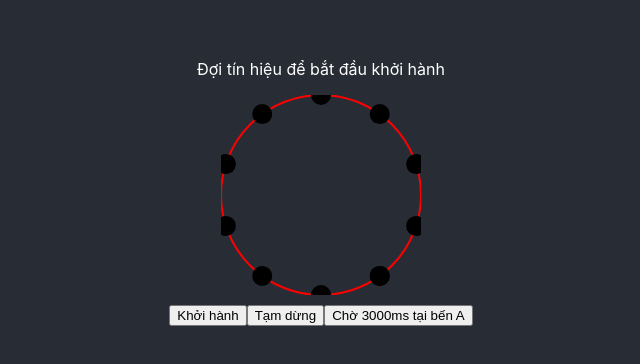
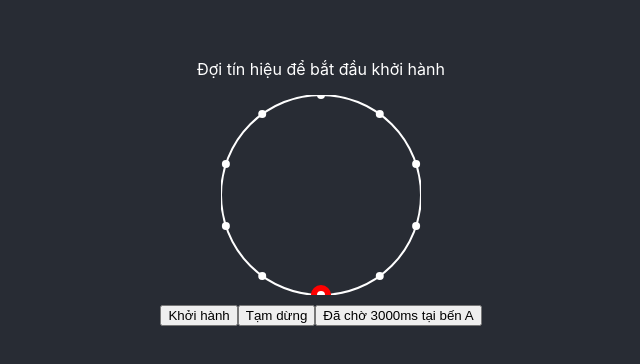
Before and after one commit to tandv592082/QueueBusFlow, a React (Create React App) app: page / in a window 1280 px wide. Shown: the part 216-580 px from the top of the page, without its empty margins (319-959 px from the left). Built offline with nearby package versions, Linux system fonts and the light colour scheme.

Commit message:
feat: update bus flow logic

```diff
--- a/src/App.js
+++ b/src/App.js
@@ -1,4 +1,4 @@
-import { useCallback, useEffect, useRef, useState } from "react";
+import { useEffect, useRef, useState } from "react";
 import "./App.css";
 import {
   DEFAULT_LOCATIONS_LIST,
@@ -16,64 +16,78 @@ const positions = generateLocationPostions(
 );
 
 function App() {
-  const [currPosition, setCurrPosition] = useState(positions[0]);
-  const [pause, setPause] = useState(false);
-  const [stop, setStop] = useState(false);
-  const [ignoreLocation, setIgnoreLocation] = useState(false);
-  const [start, setStart] = useState(false);
+  const [currentPosition, setCurrentPostition] = useState(positions[0]);
+  const [isPause, setIsPause] = useState(false);
+  const [isStop, setIsStop] = useState(false);
+  const [isIgnoreWaitInNextLocation, setIsIgnoreWaitInNextLocation] =
+    useState(false);
+  const [isBusStarted, setIsBusStarted] = useState();
   const [currentIndex, setCurrentIndex] = useState(0);
 
-
-  const currDegree = useRef(0);
-  const timerRun = useRef(null);
-  const timerWait = useRef(null);
+  const degree = useRef(0); // start at o degree
+  const timerRunId = useRef(null);
+  const timerWaitId = useRef(null);
 
   useEffect(() => {
-    if (!start) {
-      currDegree.current = 0;
-      setCurrPosition((prev) => ({ prev, ...positions[0] }));
+    if (!isBusStarted) {
+      if (isBusStarted !== undefined) {
+        degree.current = 0;
+        setCurrentPostition((prev) => ({ ...prev, ...positions[0] }));
+        setCurrentIndex(0);
+      }
     } else {
-      if (pause || stop) {
-        clearInterval(timerRun.current);
+      if (isPause || isStop) {
+        console.log("Bus is pause or stop!");
+        //clear timer run
+        clearInterval(timerRunId.current);
       } else {
-        timerRun.current = setInterval(() => {
-
-          const isBusMatchingLocation =  positions.some((pos) => {
-            return pos.x === currPosition.x && pos.y === currPosition.y;
-          })
-
-          if (isBusMatchingLocation && !ignoreLocation) {
-            setStop(true);
-
-            timerWait.current = setTimeout(() => {
-              setStop(false);
-            }, BUS_STOP_TIMEOUT);
-          }
-
-          currDegree.current++;
-          const currentPos = getPositionFromQuandrantAndRadius(
-            currDegree.current % 360,
+        timerRunId.current = setInterval(() => {
+          const position = getPositionFromQuandrantAndRadius(
+            degree.current % 360,
             CIRCLE_RADIUS
           );
-          setCurrPosition((prev) => ({ ...prev, ...currentPos }));
+
+          let index = positions.findIndex((pos) => {
+            return pos.x === position.x && pos.y === position.y;
+          });
+
+          degree.current++;
+
+          if (index >= 0) {
+            index = (index + 1) % 10;
+            if (isIgnoreWaitInNextLocation) {
+              clearTimeout(timerWaitId.current);
+              setCurrentIndex(prev => (prev + 1) %  DEFAULT_LOCATIONS_LIST.length);
+              setIsIgnoreWaitInNextLocation(false);
+            } else {
+              setIsStop(true);
+
+              timerWaitId.current = setTimeout(() => {
+                setCurrentIndex(prev => (prev + 1) %  DEFAULT_LOCATIONS_LIST.length);
+                setIsStop(false);
+              }, BUS_STOP_TIMEOUT);
+            }
+          } else {
+            setCurrentPostition((prev) => ({ ...prev, ...position }));
+          }
         }, 100);
       }
     }
 
-    return () => {
-      clearInterval(timerRun.current);
-    };
+    return () => clearInterval(timerRunId.current);
     // eslint-disable-next-line react-hooks/exhaustive-deps
-  }, [pause, stop, ignoreLocation, start]);
+  }, [isPause, isStop, isIgnoreWaitInNextLocation, isBusStarted]);
 
   return (
     <div className="App">
       <header className="App-header">
         <p>
-          {!start
+          {!isBusStarted
             ? "Đợi tín hiệu để bắt đầu khởi hành"
-            : pause
-            ? "Bus đang tạm dừng!"
+            : isPause
+            ? `Bus đang tạm dừng`
+            : isStop
+            ? `Xe đang chờ tại bến ${positions[currentIndex].title}`
             : `Đang tới bến ${positions[currentIndex].title}`}
         </p>
         <svg width={CIRCLE_RADIUS * 2} height={CIRCLE_RADIUS * 2}>
@@ -82,15 +96,15 @@ function App() {
             cy={CIRCLE_RADIUS}
             r={CIRCLE_RADIUS}
             fill="none"
-            stroke="red"
+            stroke="white"
             strokeWidth="2"
           />
           <g>
             <circle
-              cx={currPosition.x}
-              cy={currPosition.y}
+              cx={currentPosition.x}
+              cy={currentPosition.y}
               r="10"
-              fill="black"
+              fill="red"
             ></circle>
             {positions.map((position, index) => (
               <circle
@@ -98,25 +112,29 @@ function App() {
                 title={position.title}
                 cx={position.x}
                 cy={position.y}
-                r="10"
-                fill="black"
+                r="4"
+                fill="white"
               ></circle>
             ))}
           </g>
         </svg>
         <div>
-          <button onClick={() => setStart(!start)}>
-            {start ? "Reset" : "Khởi hành"}
+          <button onClick={() => setIsBusStarted(!isBusStarted)}>
+            {isBusStarted ? "Reset" : "Khởi hành"}
           </button>
 
-          <button onClick={() => setPause(!pause)}>
-            {pause ? "Tiếp tục" : "Tạm dừng"}
+          <button onClick={() => setIsPause(!isPause)}>
+            {isPause ? "Tiếp tục" : "Tạm dừng"}
           </button>
 
-          <button onClick={() => setIgnoreLocation(!ignoreLocation)}>
-            {ignoreLocation
-              ? "Bỏ chờ tại bến"
-              : `Chờ ${BUS_STOP_TIMEOUT}ms tại bến ${positions[currentIndex].title}`}
+          <button
+            onClick={() =>
+              setIsIgnoreWaitInNextLocation(!isIgnoreWaitInNextLocation)
+            }
+          >
+            {isIgnoreWaitInNextLocation
+              ? `Đã bỏ chờ tại bến ${positions[currentIndex].title}`
+              : `Đã chờ ${BUS_STOP_TIMEOUT}ms tại bến ${positions[currentIndex].title}`}
           </button>
         </div>
       </header>
--- a/src/utils/postion.js
+++ b/src/utils/postion.js
@@ -17,7 +17,7 @@ export const generateLocationPostions = (locations = [], R = 0) => {
   let currDegree = 0;
 
   for (let i = 0; i < length; i++) {
-    currDegree += avgDegree;
+    currDegree = i*avgDegree;
 
     positions.push({
       ...getPositionFromQuandrantAndRadius(currDegree, R),
```
